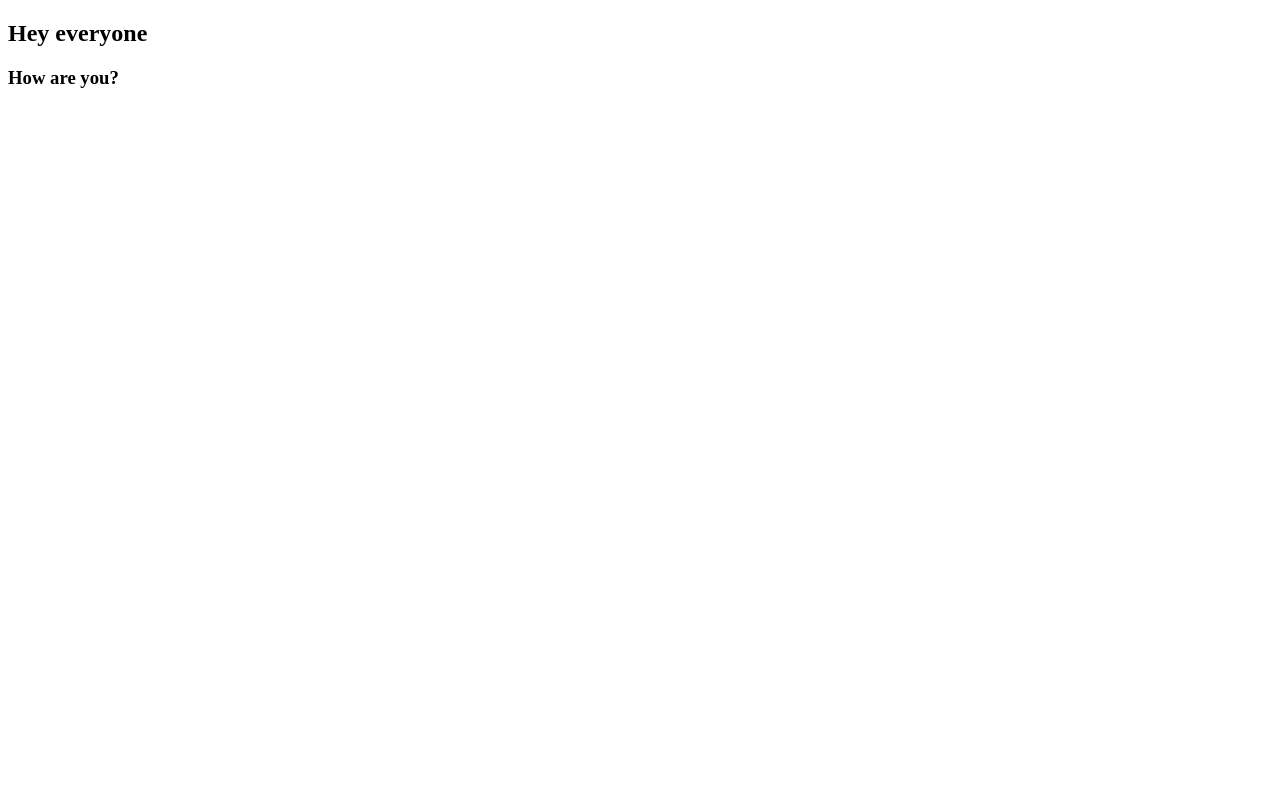
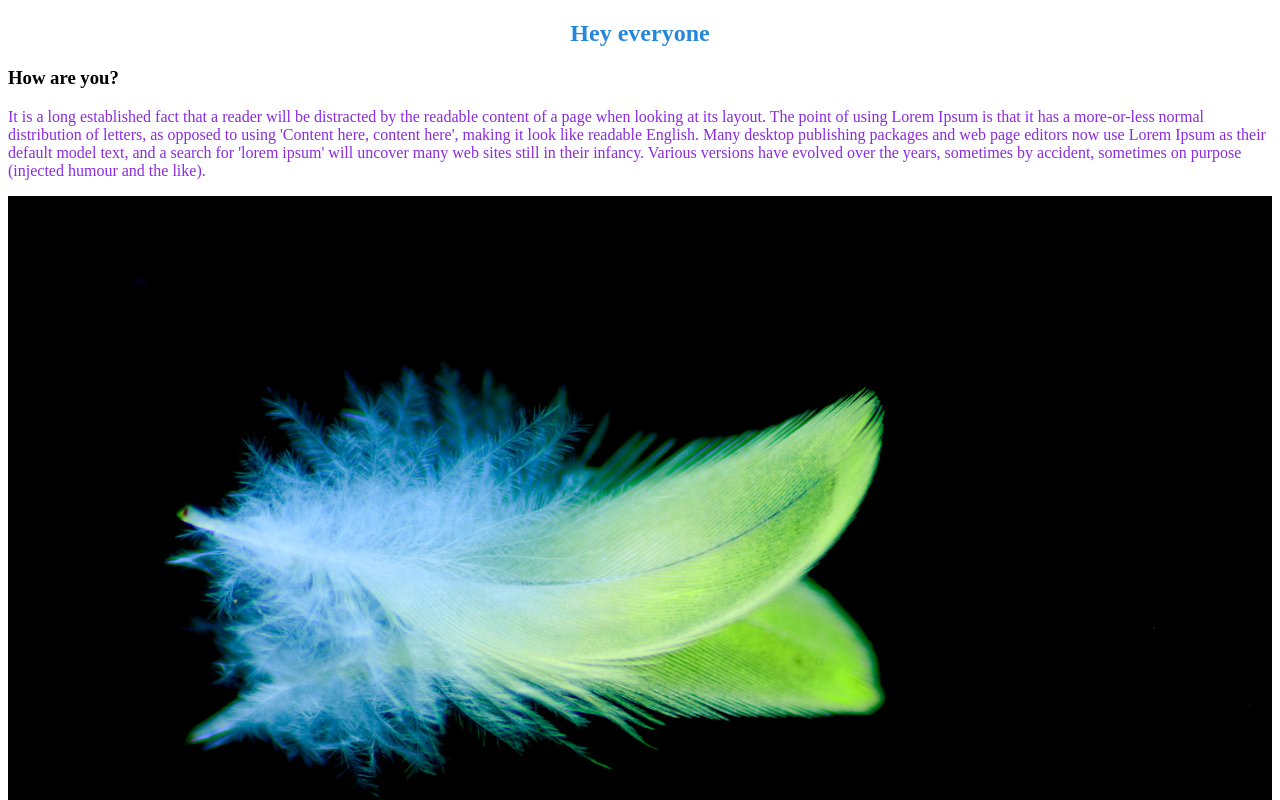
Before and after one commit to pranta219/my-fast-repo, a plain HTML site: page index.html in a window 1280 px wide. Shown: the top 800 px of the page. Drawn offline with Linux system fonts and the light colour scheme.

Commit message:
style add

```diff
--- a/index.html
+++ b/index.html
@@ -5,9 +5,15 @@
     <meta http-equiv="X-UA-Compatible" content="IE=edge">
     <meta name="viewport" content="width=device-width, initial-scale=1.0">
     <title>Md Pranta Ahamed</title>
+    <link rel="stylesheet" href="style.css">
 </head>
 <body>
-    <h2>Hey everyone</h2>
-    <h3>How are you?</h3>
+    <div class="header"><h2>Hey everyone</h2>
+        <h3>How are you?</h3>
+        <p>It is a long established fact that a reader will be distracted by the readable content of a page when looking at its layout. The point of using Lorem Ipsum is that it has a more-or-less normal distribution of letters, as opposed to using 'Content here, content here', making it look like readable English. Many desktop publishing packages and web page editors now use Lorem Ipsum as their default model text, and a search for 'lorem ipsum' will uncover many web sites still in their infancy. Various versions have evolved over the years, sometimes by accident, sometimes on purpose (injected humour and the like).
+        </p>
+        <div class="slider"> <img src="slider/sliider.jpg" alt=""></div>
+       </div>
+
 </body>
 </html>
--- /dev/null
+++ b/style.css
@@ -0,0 +1,10 @@
+.slider img{
+    width: 100%;
+}
+h2{
+    text-align: center;
+    color: rgb(37, 134, 219);
+}
+p{
+    color: blueviolet;
+}
```
Also changed, not shown: slider/sliider.jpg (added).
